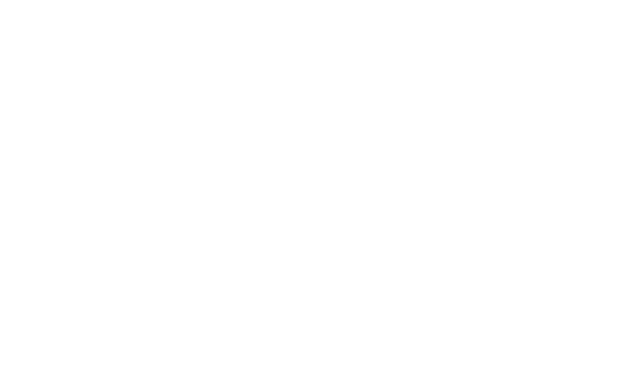
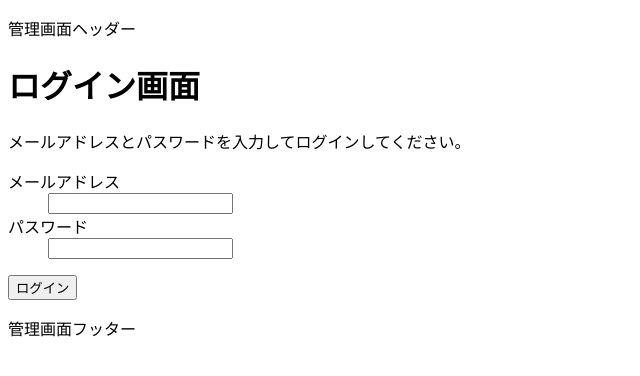
Before and after one commit to MikiyaYamaguchi/ec_mocksite, a Nuxt app: page /admin/login in a window 1280 px wide. Before the commit this address had no page. Shown: the top 376 px of the page, without its empty margins (0-640 px from the left). Built offline with nearby package versions, Linux system fonts and the light colour scheme.

Commit message:
ログインページの実装

```diff
--- /dev/null
+++ b/app/interfaces.ts
@@ -0,0 +1,5 @@
+export interface AdminUser {
+	name: string;
+	email: string;
+	password: string
+}
--- /dev/null
+++ b/app/pages/admin/login.vue
@@ -0,0 +1,68 @@
+<script setup lang="ts">
+definePageMeta({
+  layout: "admin",
+});
+
+const config = useRuntimeConfig();
+
+const email = ref("");
+const password = ref("");
+const pending = ref(false);
+const noServerError = ref(true);
+const authFailed = ref(false);
+
+const onLoginButtonClick = async (): Promise<void> => {
+  pending.value = true;
+  authFailed.value = false;
+  noServerError.value = true;
+  const asyncData = await useFetch(
+    `${config.public.ecMockApiUrl}/admin_user/login/`,
+    {
+      method: "POST",
+      body: {
+        email: email.value,
+        password: password.value,
+      },
+      credentials: "include",
+    }
+  );
+
+  if (
+    (asyncData.error.value === null || asyncData.error.value === undefined) &&
+    asyncData.data.value != null
+  ) {
+    await navigateTo("/admin");
+  } else {
+    if (asyncData.error.value?.statusCode === 401) {
+      pending.value = false;
+      authFailed.value = true;
+    } else {
+      pending.value = false;
+      noServerError.value = false;
+    }
+  }
+};
+</script>
+
+<template>
+  <h1>ログイン画面</h1>
+  <p v-if="pending">ログイン中・・・</p>
+  <template v-else>
+    <p v-if="authFailed">メールアドレスまたはパスワードが違います。</p>
+    <p v-if="noServerError">
+      メールアドレスとパスワードを入力してログインしてください。
+    </p>
+    <p v-else>
+      サーバー処理中に障害が発生しました。もう一度ログインを行なってください。
+    </p>
+    <form v-on:submit.prevent="onLoginButtonClick">
+      <dl>
+        <dt>メールアドレス</dt>
+        <dd><input type="email" v-model="email" required /></dd>
+        <dt>パスワード</dt>
+        <dd><input type="password" v-model="password" required /></dd>
+      </dl>
+      <button type="submit">ログイン</button>
+    </form>
+  </template>
+</template>
--- a/nuxt.config.ts
+++ b/nuxt.config.ts
@@ -1,5 +1,10 @@
 // https://nuxt.com/docs/api/configuration/nuxt-config
 export default defineNuxtConfig({
   compatibilityDate: '2025-07-15',
-  devtools: { enabled: true }
+  devtools: { enabled: true },
+  runtimeConfig: {
+    public: {
+      ecMockApiUrl: ""
+    }
+  }
 })
```
